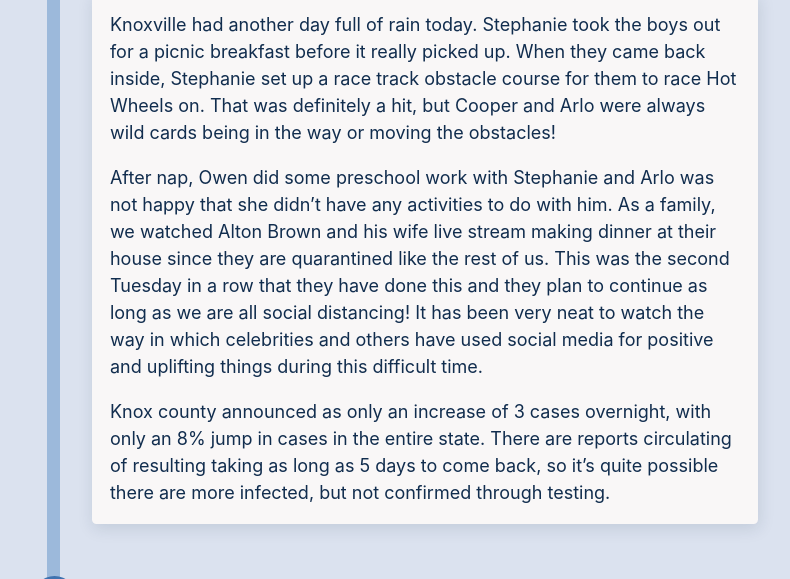
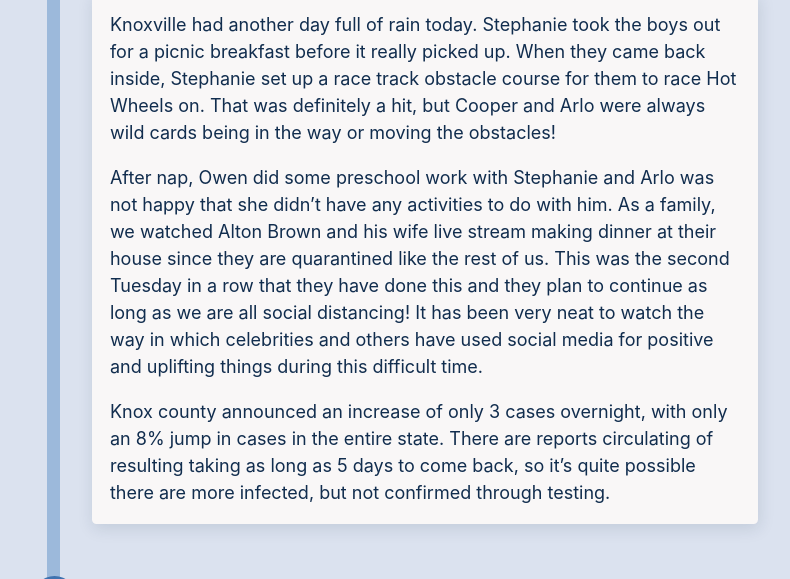
Before and after one commit to orangedaisy/showalt-family, an Eleventy site: page index.njk in a window 1280 px wide. Shown: the part 203-782 px from the top of the page, without its empty margins (242-1032 px from the left). Built offline with nearby package versions, Linux system fonts and the light colour scheme; Eleventy itself is replaced by a stand-in of ours; files that its build step writes are made by us from their sources.

Commit message:
Update Journal “2020-03-24”

```diff
--- a/posts/2020-03-24.md
+++ b/posts/2020-03-24.md
@@ -6,4 +6,4 @@ Knoxville had another day full of rain today. Stephanie took the boys out for a
 
 After nap, Owen did some preschool work with Stephanie and Arlo was not happy that she didn't have any activities to do with him. As a family, we watched Alton Brown and his wife live stream making dinner at their house since they are quarantined like the rest of us. This was the second Tuesday in a row that they have done this and they plan to continue as long as we are all social distancing! It has been very neat to watch the way in which celebrities and others have used social media for positive and uplifting things during this difficult time.
 
-Knox county announced as only an increase of 3 cases overnight, with only an 8% jump in cases in the entire state. There are reports circulating of resulting taking as long as 5 days to come back, so it's quite possible there are more infected, but not confirmed through testing.
+Knox county announced an increase of only 3 cases overnight, with only an 8% jump in cases in the entire state. There are reports circulating of resulting taking as long as 5 days to come back, so it's quite possible there are more infected, but not confirmed through testing.
```
